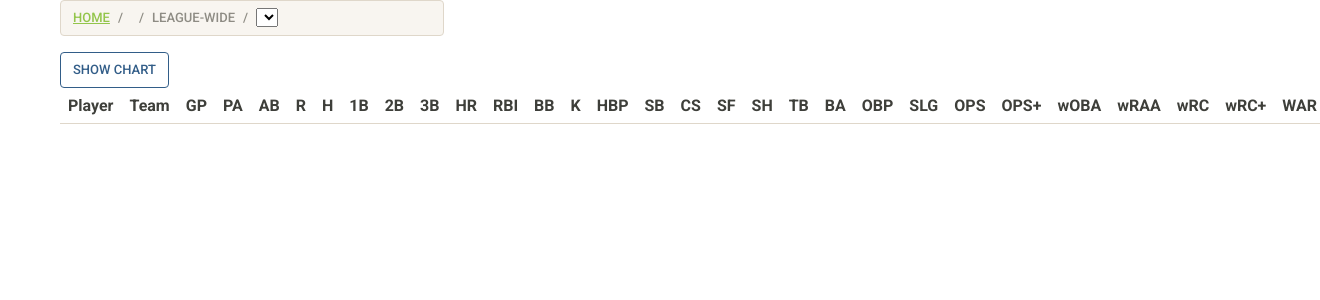
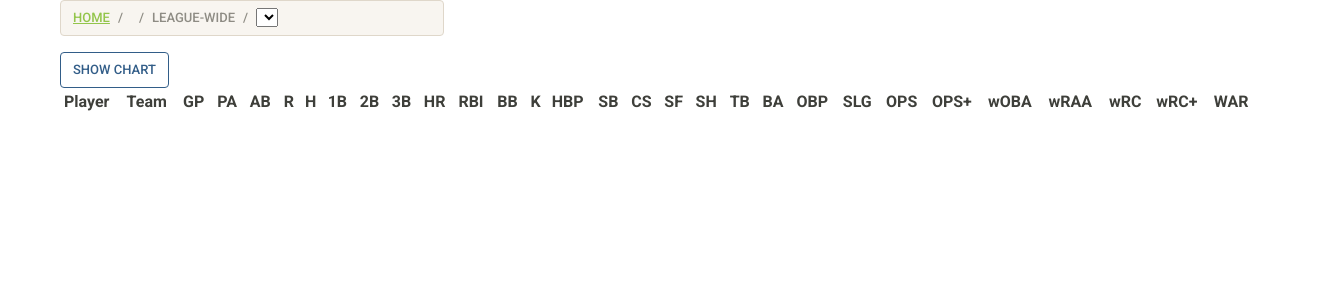
Before and after one commit to haueter19/baseball, a FastAPI app: template templates/league_stats.html in a window 1320 px wide. Shown: the part 56-356 px from the top of the page. Run offline with FastAPI, Linux system fonts and the light colour scheme; the template is opened without the code that fills it, so the values that code supplies are empty; parts of the project's set-up code (start-up, migrations or seed data) failed here and were passed over; some libraries are stand-ins or nearby versions.

Commit message:
Update league_stats.html

```diff
--- a/templates/league_stats.html
+++ b/templates/league_stats.html
@@ -67,7 +67,8 @@
 </div>
 <div class="row">
     <div class="col-lg-12">
-        <table class='table table-hover table-condensed' id='myTable' style="cursor:pointer;">
+        <table class='table-sm table-hover table-condensed' id='myTable' style="cursor:pointer;">
+            <thead>
                 <tr>
                     <th align="left">Player</th>
                     <th align="left" onclick="sortTable(1)">Team</th>
@@ -100,6 +101,7 @@
                     <th onclick="sortTable(28)">wRC+</th>
                     <th onclick="sortTable(29)">WAR</th>
                 </tr>
+            </thead>
                 {% for key,val in df2.iterrows() %}
                 <tr align="center">
                     <td align="left"><a href="/player/{{ val['PID'] }}">{{ val['First'] }} {{ val['Last'] }}</a></td>
```
Lines whose indentation alone changed are shown as unchanged.
